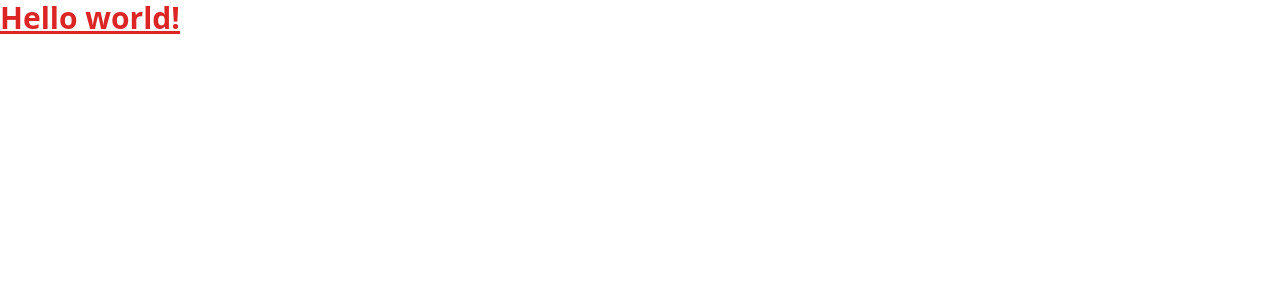
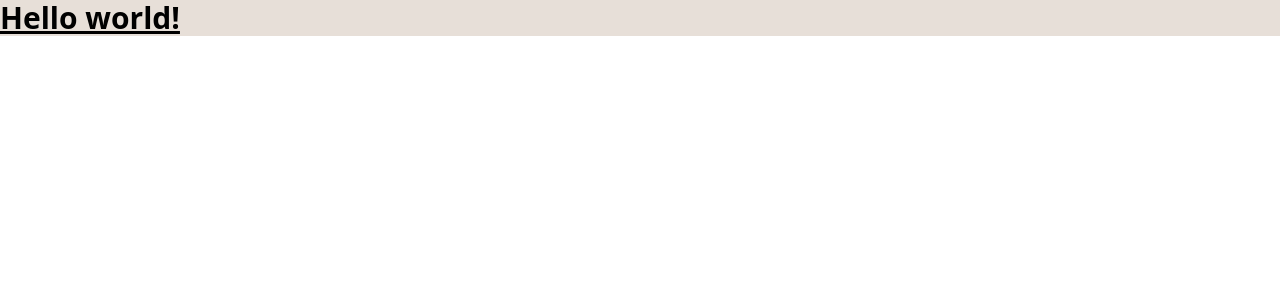
Before and after one commit to sthong69/frappe-front-web, a React (Vite) app: page / in a window 1280 px wide. Shown: the top 300 px of the page. Built offline with nearby package versions, Linux system fonts and the light colour scheme.

Commit message:
ft: added project's color palette in tailwind config

```diff
--- a/src/App.tsx
+++ b/src/App.tsx
@@ -1,5 +1,9 @@
 export default function App() {
   return (
-    <h1 className="text-3xl font-bold underline text-red-600">Hello world!</h1>
+    <div className="bg-student">
+      <h1 className="text-3xl font-bold text-red-600 underline">
+        Hello world!
+      </h1>
+    </div>
   );
 }
--- a/tailwind.config.js
+++ b/tailwind.config.js
@@ -3,6 +3,14 @@
   content: ["./index.html", "./src/**/*.{js,ts,jsx,tsx}"],
   theme: {
     extend: {},
+    colors: {
+      student: "#E7DFD8",
+      supervisor: "#D7FFFA",
+      primary: "#38B6FF",
+      secondary: "#004AAD",
+      confirm: "#00BF63",
+      cancel: "#FF5757",
+    },
   },
   plugins: [],
 };
```
